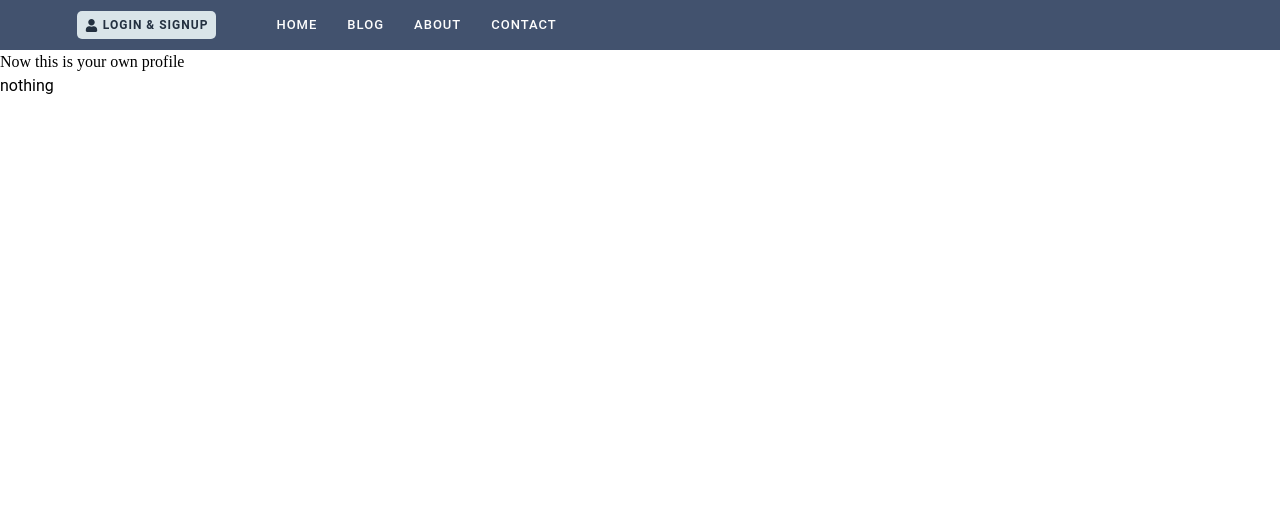
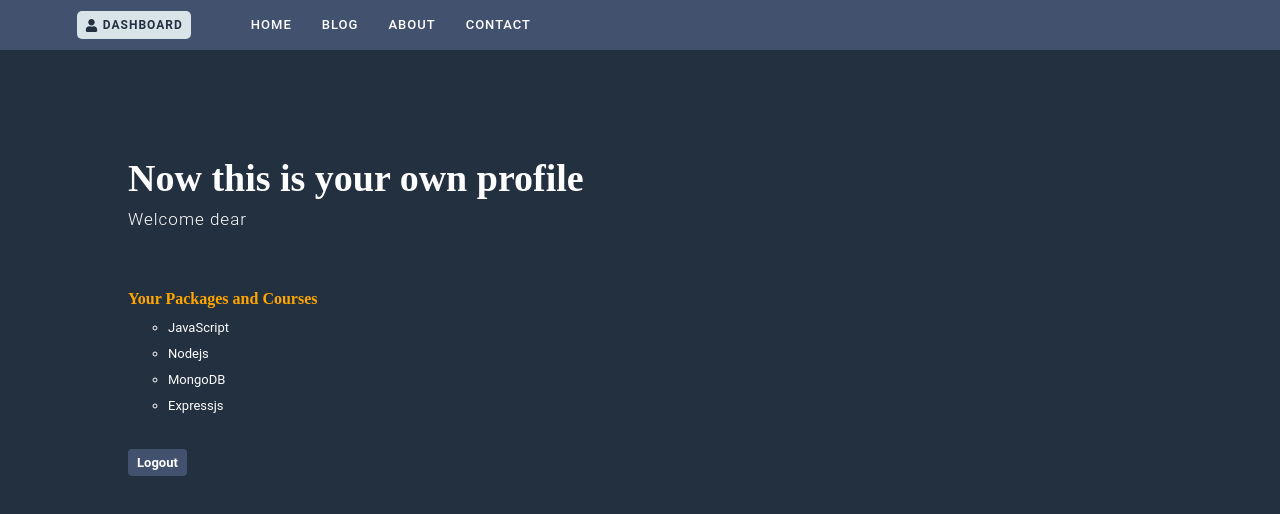
Before and after one commit to behnamhamidi1991/dashboard, a Next.js app: page /dashboard/nothing in a window 1280 px wide. Shown: the top 514 px of the page. Built offline with nearby package versions, Linux system fonts and the light colour scheme; no server answers.

Commit message:
all files

```diff
--- a/src/app/dashboard/[id]/page.tsx
+++ b/src/app/dashboard/[id]/page.tsx
@@ -1,10 +1,59 @@
-import React from "react";
+"use client";
+import React, { useEffect, useState } from "react";
+import axios from "axios";
+import "./singledashboard.css";
+import { toast } from "react-toastify";
+import { useRouter } from "next/navigation";
 
-const UserProfile = ({ params }: any) => {
+const UserProfile = () => {
+  const router = useRouter();
+  const [user, setUser] = useState("");
+
+  const onLogout = async () => {
+    try {
+      await axios.get("/api/users/logout");
+      toast.success("You logged out!");
+      router.push("/");
+    } catch (error: any) {
+      console.log(error.message);
+      toast.error(error.message);
+    }
+  };
+
+  useEffect(() => {
+    const getUserDetails = async () => {
+      const res = await axios.get("/api/users/me");
+      console.log(res.data);
+      setUser(res.data.data.username);
+    };
+
+    getUserDetails();
+  }, [user]);
+
   return (
-    <div>
-      <h1>Now this is your own profile</h1>
-      <p>{params.id}</p>
+    <div className="single-dashboard">
+      <div className="single-dashboard-header">
+        <h1>Now this is your own profile</h1>
+        <p className="single-dashboard-welcome">
+          Welcome dear <span> {user} </span>
+        </p>
+      </div>
+
+      <div className="single-dashboard-middle">
+        <h2>Your Packages and Courses</h2>
+        <ul>
+          <li>JavaScript</li>
+          <li>Nodejs</li>
+          <li>MongoDB</li>
+          <li>Expressjs</li>
+        </ul>
+      </div>
+
+      <div className="single-dashboard-middle-btns">
+        <button className="single-logout" onClick={onLogout}>
+          Logout
+        </button>
+      </div>
     </div>
   );
 };
--- a/src/app/dashboard/[id]/singledashboard.css
+++ b/src/app/dashboard/[id]/singledashboard.css
@@ -1,23 +1,47 @@
-.dashboard {
-  height: 100vh;
+.single-dashboard {
   background-color: var(--primary-color);
   color: var(--secondary-color);
+  height: 100vh;
   padding: 100px 10%;
 }
 
-.logoutBtn {
+.single-dashboard-header h1 {
+  font-size: 38px;
+  font-weight: 700;
+}
+
+.single-dashboard-welcome {
+  font-size: 17px;
+  font-weight: 300;
+  letter-spacing: 1px;
+}
+
+.single-dashboard-welcome span {
+  font-weight: 900;
+  color: greenyellow;
+}
+
+.single-dashboard-middle {
+  margin-top: 50px;
+  line-height: 2;
+}
+
+.single-dashboard-middle h2 {
+  font-weight: 700;
+  color: orange;
+}
+
+.single-dashboard-middle ul li {
+  font-size: 13px;
+  list-style: circle;
+  margin-left: 40px;
+}
+
+.single-logout {
   background-color: var(--main-color);
-  color: var(--secondary-color);
-  padding: 5px 8px;
+  padding: 4px 9px;
+  margin-top: 30px;
   border-radius: 4px;
   font-size: 13px;
-  text-transform: uppercase;
   font-weight: 700;
-  letter-spacing: 1px;
-  margin-top: 20px;
 }
-
-.logoutBtn:hover {
-  background-color: var(--light-color);
-  color: var(--primary-color);
-}
--- a/src/app/dashboard/page.tsx
+++ b/src/app/dashboard/page.tsx
@@ -4,12 +4,21 @@ import "./dashboard.css";
 import { useRouter } from "next/navigation";
 import axios from "axios";
 import { toast } from "react-toastify";
+import Link from "next/link";
 
 const Dashboard = () => {
   const router = useRouter();
   const [data, setData] = React.useState("nothing");
 
-  useEffect(() => {}, [data]);
+  useEffect(() => {
+    const getUserDetails = async () => {
+      const res = await axios.get("/api/users/me");
+      console.log(res.data);
+      setData(res.data.data._id);
+    };
+
+    getUserDetails();
+  }, [data]);
 
   const onLogout = async () => {
     try {
@@ -22,20 +31,13 @@ const Dashboard = () => {
     }
   };
 
-  const getUserDetails = async () => {
-    const res = await axios.get("/api/users/me");
-    console.log(res.data);
-    setData(res.data.data._id);
-  };
-
   return (
     <div className="dashboard">
       <h1>Welcome To Your Admin Dashboard: $User</h1>
-      <button onClick={getUserDetails}>
+      <Link href={`/dashboard/${data}`}>
         Click here to go to your dashboard
-      </button>
+      </Link>
       <br />
-      {data === "nothing" ? "Nothing" : <p>{data}</p>}
       <br />
       <button className="logoutBtn" onClick={onLogout}>
         Logout
--- a/src/app/login/page.tsx
+++ b/src/app/login/page.tsx
@@ -9,6 +9,7 @@ import Spinner from "@/components/shared/Spinner/Spinner";
 
 const LoginPage = () => {
   const router = useRouter();
+  const [data, setData] = React.useState("");
   const [loading, setLoading] = React.useState(false);
   const [user, setUser] = React.useState({
     email: "",
@@ -27,7 +28,7 @@ const LoginPage = () => {
         const response = await axios.post("/api/users/login", user);
         console.log("Login success", response.data);
         toast.success("Login Successful!");
-        router.push("/dashboard");
+        router.push(`/dashboard`);
       }
     } catch (error) {}
   };
--- a/src/components/Header/Header.tsx
+++ b/src/components/Header/Header.tsx
@@ -6,20 +6,20 @@ import "./header.css";
 import axios from "axios";
 
 const Header = () => {
-  const [isLoggedIn, setIsLoggedIn] = useState(false);
+  // const [isLoggedIn, setIsLoggedIn] = useState(false);
 
-  useEffect(() => {
-    const checkAuthStatus = async () => {
-      try {
-        const response = await axios.get("/api/auth");
-        setIsLoggedIn(response.data.isLoggedIn);
-      } catch (error) {
-        console.error("Error checking auth status", error);
-      }
-    };
+  // useEffect(() => {
+  //   const checkAuthStatus = async () => {
+  //     try {
+  //       const response = await axios.get("/api/auth");
+  //       setIsLoggedIn(response.data.isLoggedIn);
+  //     } catch (error) {
+  //       console.error("Error checking auth status", error);
+  //     }
+  //   };
 
-    checkAuthStatus();
-  }, []);
+  //   checkAuthStatus();
+  // }, []);
 
   // console.log(isLoggedIn);
 
@@ -27,7 +27,7 @@ const Header = () => {
     <header className="header">
       <Link href="/dashboard" className="header-user">
         <FaUser />
-        {isLoggedIn ? <p>Dashboard</p> : <p>Login & Signup</p>}
+        <p>Dashboard</p>
       </Link>
       <ul className="nav-links">
         <li>
```
